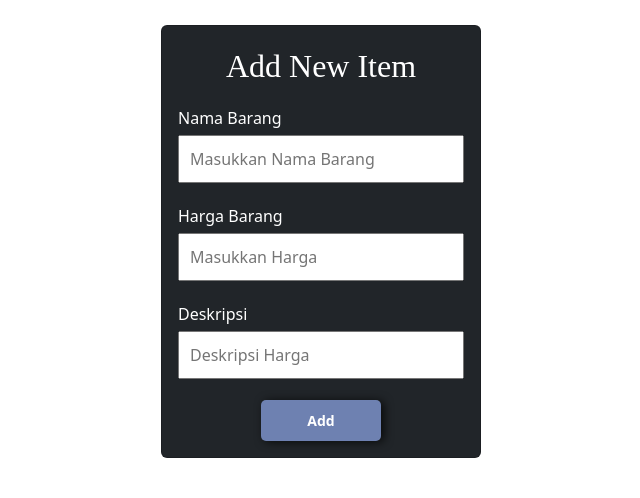
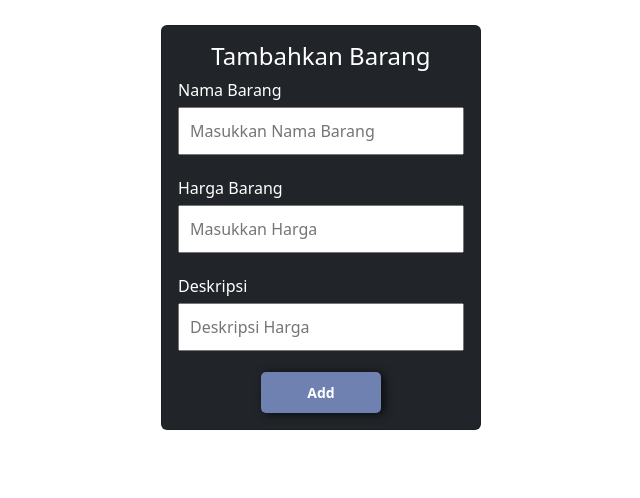
Before and after one commit to febidamanik/templatedjango, a Django app: page /wishlist/ajax/ in a window 1280 px wide. Shown: the part 677-1175 px from the top of the page, without its empty margins (319-959 px from the left). Run offline with Django 4.2, Linux system fonts and the light colour scheme; the visitor is signed in with stand-in values (Sample User, id 1); data comes from the database, SQL or seed files in the repository; data that the repository does not hold is empty.

Commit message:
edited lab5-pbp

```diff
--- a/wishlist/templates/wishlist_ajax.html
+++ b/wishlist/templates/wishlist_ajax.html
@@ -113,7 +113,7 @@
     <div class="my-4 card w-25 bg-dark mx-auto">
         <form method="post" action="{% url 'wishlist:submit_ajax' %}" class="d-flex flex-column align-items-center card-body">
             {% csrf_token %}
-            <p style="font-size: 2rem">Add New Item</p>
+            <h4>Tambahkan Barang</h4>
             <div class="mb-3">
                 <label for="nama_barang">Nama Barang</label>
                 <input type="text" name="nama_barang" placeholder="Masukkan Nama Barang">
```
